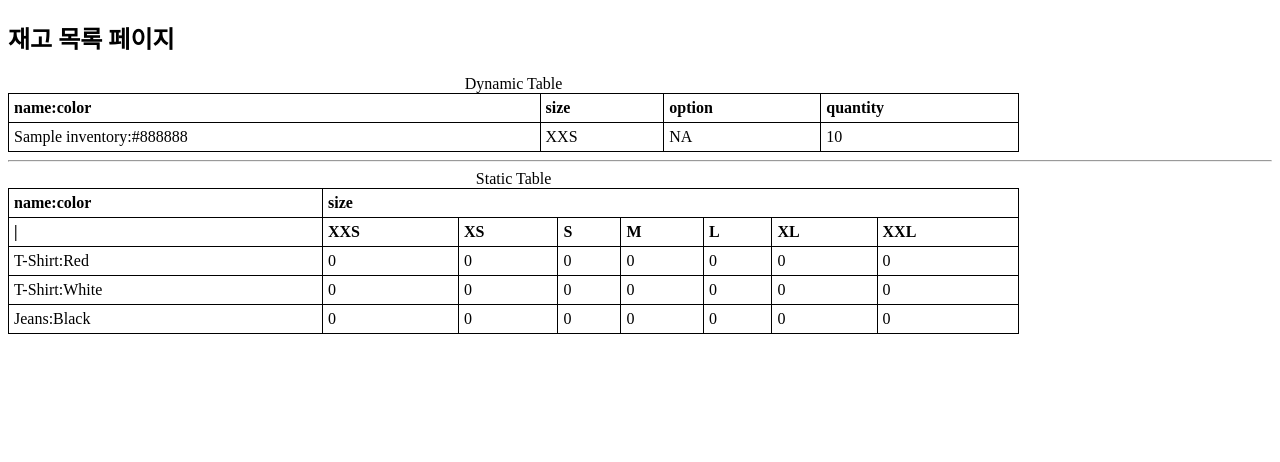
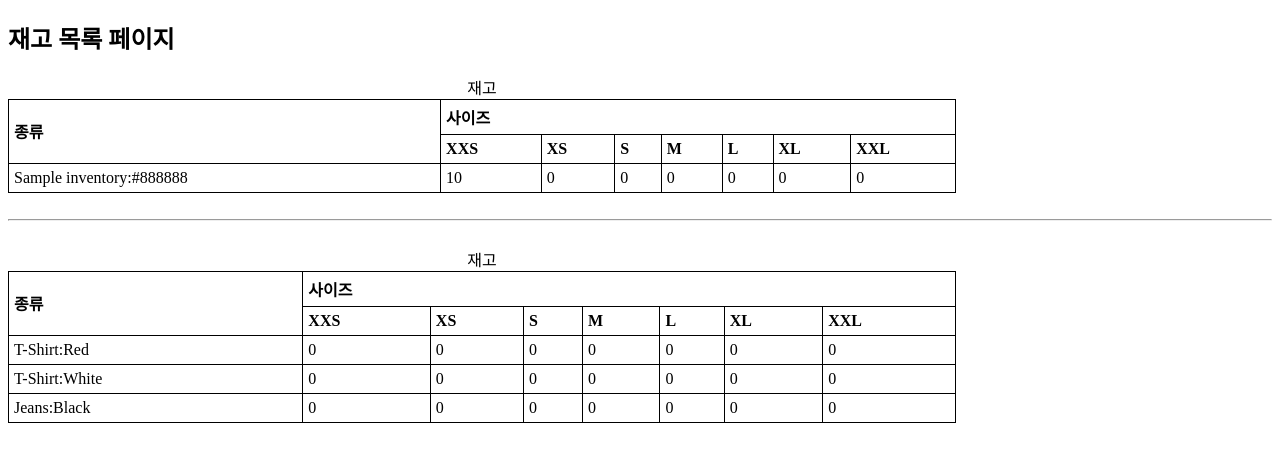
Before and after one commit to TeamYatop/InventoryManagement, a Django app: page / in a window 1280 px wide. Shown: the top 462 px of the page. Run offline with Django 3.2, Linux system fonts and the light colour scheme; tables that the repository leaves empty hold one stand-in row (values such as "Sample post"); parts of the project's set-up code (start-up, migrations or seed data) failed here and were passed over.

Commit message:
added data to inventory list template

```diff
--- a/django_app/inventory/models/inventory.py
+++ b/django_app/inventory/models/inventory.py
@@ -31,3 +31,16 @@ class Inventory(models.Model):
             self.size,
             self.option,
         )
+
+    @classmethod
+    def get_by_name_color_pairs(cls):
+        queryset = Inventory.objects.all()
+
+        inventory_in_name_color_pair = dict()
+        for inventory in queryset:
+            name_color = "{}:{}".format(inventory.name, inventory.color)
+            if name_color not in inventory_in_name_color_pair:
+                inventory_in_name_color_pair[name_color] = dict()
+            inventory_in_name_color_pair[name_color][inventory.size] = inventory.quantity
+
+        return inventory_in_name_color_pair
--- a/django_app/inventory/views.py
+++ b/django_app/inventory/views.py
@@ -8,5 +8,5 @@ class InventoryListView(TemplateView):
 
     def get_context_data(self, **kwargs):
         context = super().get_context_data(**kwargs)
-        context['inventory_list'] = Inventory.objects.all()
+        context['inventory_list'] = Inventory.get_by_name_color_pairs()
         return context
--- a/django_app/templates/inventory/inventory_list.html
+++ b/django_app/templates/inventory/inventory_list.html
@@ -3,6 +3,9 @@
 {% block content %}
 
 <style>
+table {
+    width: 75%;
+}
 table, th, td {
     border: 1px solid black;
     border-collapse: collapse;
@@ -11,38 +14,38 @@ th, td {
     padding: 5px;
     text-align: left;
 }
+
+
 </style>
 
 <h2>재고 목록 페이지</h2>
 
-<table style="width:80%">
-    <caption>Dynamic Table</caption>
+<table id="dynamic-table">
+    <caption>재고</caption>
     <tr>
-        <th>name:color</th>
-        <th>size</th>
-        <th>option</th>
-        <th>quantity</th>
+        <th rowspan="2">종류</th>
+        <th colspan="7">사이즈</th>
     </tr>
-{% for inventory in inventory_list %}
     <tr>
-        <td>{{ inventory.name }}:{{ inventory.color }}</td>
-        <td>{{ inventory.size }}</td>
-        <td>{{ inventory.option }}</td>
-        <td>{{ inventory.quantity }}</td>
+        <th>XXS</th>
+        <th>XS</th>
+        <th>S</th>
+        <th>M</th>
+        <th>L</th>
+        <th>XL</th>
+        <th>XXL</th>
     </tr>
-{% endfor %}
 </table>
 
-<hr>
+<br><hr><br>
 
-<table style="width:80%">
-    <caption>Static Table</caption>
+<table>
+    <caption>재고</caption>
     <tr>
-        <th>name:color</th>
-        <th colspan="7">size</th>
+        <th rowspan="2">종류</th>
+        <th colspan="7">사이즈</th>
     </tr>
     <tr>
-        <th>|</th>
         <th>XXS</th>
         <th>XS</th>
         <th>S</th>
@@ -83,4 +86,43 @@ th, td {
     </tr>
 </table>
 
+<script>
+var size_order = ["XXS", "XS", "S", "M", "L", "XL", "XXL"];
+
+var inventory = {};
+{% for inventory_key, inventory in inventory_list.items %}
+
+var data = {};
+{% for size_key, size in inventory.items %}
+data['{{ size_key }}'] = {{ size }};
+{% endfor %}
+
+inventory['{{ inventory_key }}'] = data;
+{% endfor %}
+
+
+var table = document.getElementById("dynamic-table");
+
+Object.keys(inventory).forEach(function(key) {
+    var item = inventory[key];
+    var row = table.insertRow(-1);
+    var name_col = row.insertCell(-1);
+
+    name_col.innerHTML = key;  // todo : 재품 이름 콜론, 디자인 추가하기
+
+    for (var i = 0; i < size_order.length; i++) {
+        size = size_order[i];
+        var col = row.insertCell(-1);
+
+        var quantity = 0;
+        if (item.hasOwnProperty(size)) {
+            quantity = item[size];
+        }
+
+        col.innerHTML = quantity;  // todo : 재품 사이즈 콜론, 디자인 추가하기
+    }
+});
+
+</script>
+
 {% endblock %}
```
